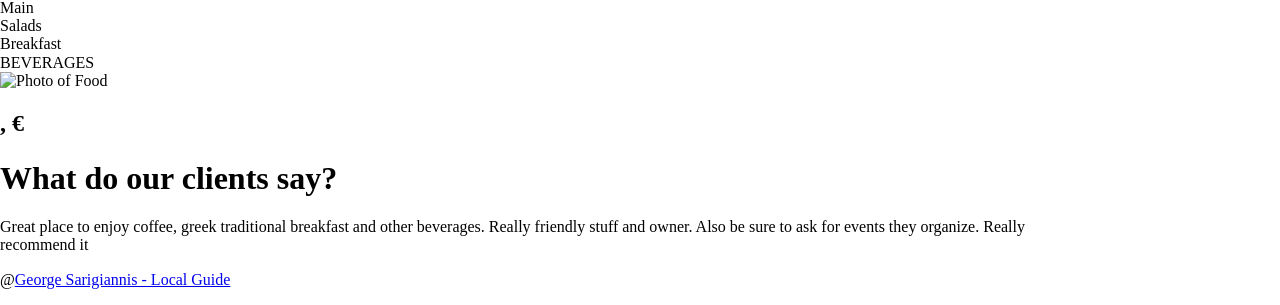
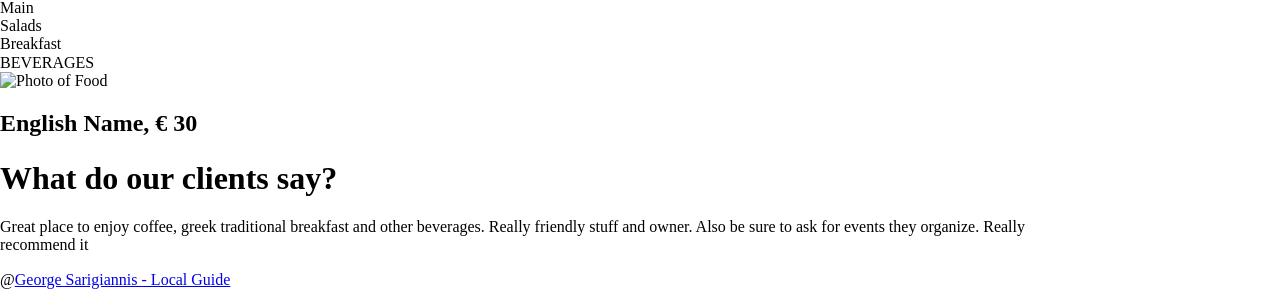
Before and after one commit to anna-filou/Bistrot-46, a Jekyll site: the page built from en.html, in a window 1280 px wide. Shown: the part 1307-1612 px from the top of the page. Built offline with Jekyll 4.4.1, drawn with Linux system fonts in a browser that asks for light colours; nearby versions of some CDN libraries; library files that are not in the unit come from our copies.

Commit message:
fix names

```diff
--- a/_includes/menu-breakfast.html
+++ b/_includes/menu-breakfast.html
@@ -4,7 +4,7 @@
         {% for breakfast in site.breakfasts %}
           <div class="menu-item"><img src="{{ menu-item.thumbnail }}" alt="Photo of Food" class="menu-img">
             <div class="menu-text">
-              <h2 class="h2">{{ menu-item.name-en }}, €&nbsp;{{ menu-item.price }}</h2>
+              <h2 class="h2">{{ breakfast.name-en }}, €&nbsp;{{ breakfast.price }}</h2>
               <div class="menu-description">{{ menu-item.description-en }}</div>
             </div>
           </div>
@@ -13,7 +13,7 @@
         {% for breakfast in site.breakfasts %}
           <div class="menu-item"><img src="{{ menu-item.thumbnail }}" alt="Photo of Food" class="menu-img">
             <div class="menu-text">
-              <h2 class="h2">{{ menu-item.name-gr }}, €&nbsp;{{ menu-item.price }}</h2>
+              <h2 class="h2">{{ breakfast.name-gr }}, €&nbsp;{{ breakfast.price }}</h2>
               <div class="menu-description">{{ menu-item.description-gr }}</div>
             </div>
           </div>
--- a/_includes/menu-drinks.html
+++ b/_includes/menu-drinks.html
@@ -4,7 +4,7 @@
         {% for drink in site.drinks %}
           <div class="menu-item"><img src="{{ menu-item.thumbnail }}" alt="Photo of Food" class="menu-img">
             <div class="menu-text">
-              <h2 class="h2">{{ menu-item.name-en }}, €&nbsp;{{ menu-item.price }}</h2>
+              <h2 class="h2">{{ drink.name-en }}, €&nbsp;{{ drink.price }}</h2>
               <div class="menu-description">{{ menu-item.description-en }}</div>
             </div>
           </div>
@@ -13,7 +13,7 @@
         {% for drink in site.drinks %}
           <div class="menu-item"><img src="{{ menu-item.thumbnail }}" alt="Photo of Food" class="menu-img">
             <div class="menu-text">
-              <h2 class="h2">{{ menu-item.name-gr }}, €&nbsp;{{ menu-item.price }}</h2>
+              <h2 class="h2">{{ drink.name-gr }}, €&nbsp;{{ drink.price }}</h2>
               <div class="menu-description">{{ menu-item.description-gr }}</div>
             </div>
           </div>
--- a/_includes/menu-main.html
+++ b/_includes/menu-main.html
@@ -4,7 +4,7 @@
         {% for main in site.mains %}
           <div class="menu-item"><img src="{{ menu-item.thumbnail }}" alt="Photo of Food" class="menu-img">
             <div class="menu-text">
-              <h2 class="h2">{{ menu-item.name-en }}, €&nbsp;{{ menu-item.price }}</h2>
+              <h2 class="h2">{{ main.name-en }}, €&nbsp;{{ main.price }}</h2>
               <div class="menu-description">{{ menu-item.description-en }}</div>
             </div>
           </div>
@@ -13,7 +13,7 @@
         {% for main in site.mains %}
           <div class="menu-item"><img src="{{ menu-item.thumbnail }}" alt="Photo of Food" class="menu-img">
             <div class="menu-text">
-              <h2 class="h2">{{ menu-item.name-gr }}, €&nbsp;{{ menu-item.price }}</h2>
+              <h2 class="h2">{{ main.name-gr }}, €&nbsp;{{ main.price }}</h2>
               <div class="menu-description">{{ menu-item.description-gr }}</div>
             </div>
           </div>
--- a/_includes/menu-salads.html
+++ b/_includes/menu-salads.html
@@ -4,7 +4,7 @@
         {% for salad in site.salads %}
           <div class="menu-item"><img src="{{ menu-item.thumbnail }}" alt="Photo of Food" class="menu-img">
             <div class="menu-text">
-              <h2 class="h2">{{ menu-item.name-en }}, €&nbsp;{{ menu-item.price }}</h2>
+              <h2 class="h2">{{ salad.name-en }}, €&nbsp;{{ salad.price }}</h2>
               <div class="menu-description">{{ menu-item.description-en }}</div>
             </div>
           </div>
@@ -13,7 +13,7 @@
         {% for salad in site.salads %}
           <div class="menu-item"><img src="{{ menu-item.thumbnail }}" alt="Photo of Food" class="menu-img">
             <div class="menu-text">
-              <h2 class="h2">{{ menu-item.name-gr }}, €&nbsp;{{ menu-item.price }}</h2>
+              <h2 class="h2">{{ salad.name-gr }}, €&nbsp;{{ salad.price }}</h2>
               <div class="menu-description">{{ menu-item.description-gr }}</div>
             </div>
           </div>
```
